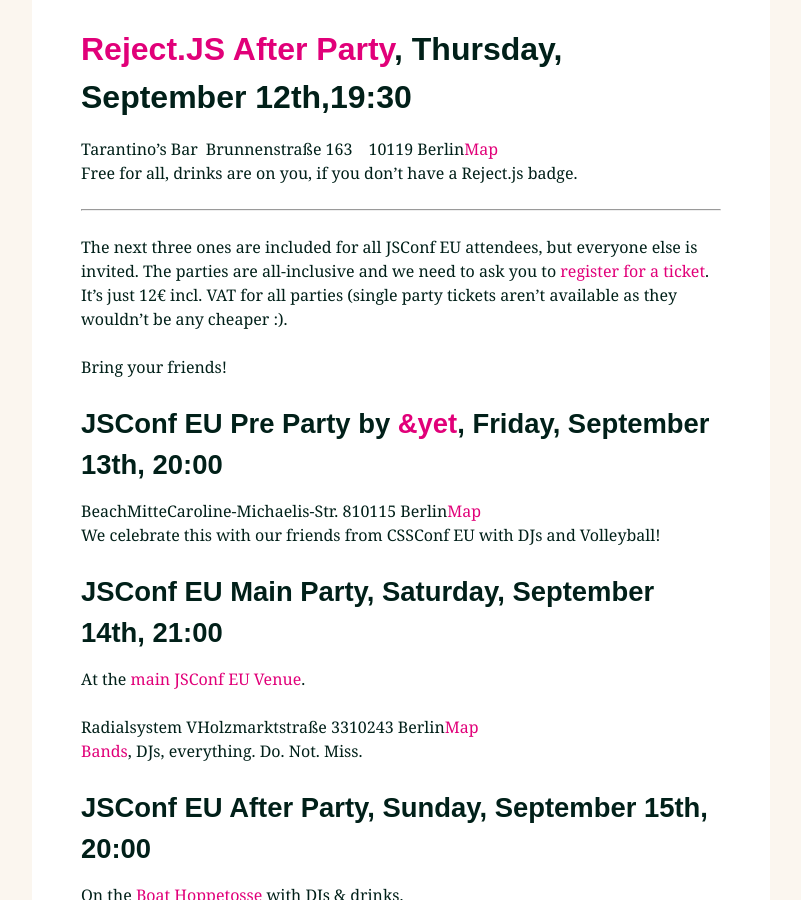
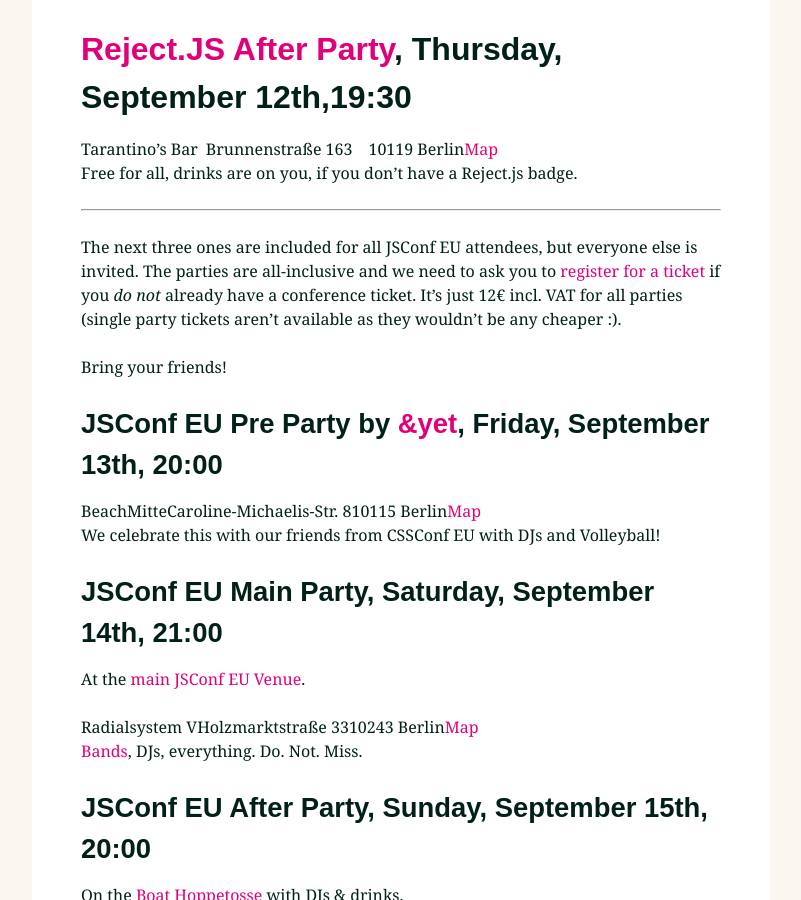
Before and after one commit to jsconf/2013.jsconf.eu, a Jekyll site: the page built from _posts/2013-09-10-festivities.md, in a window 1280 px wide and 900 px high, scrolled down 973 px. Shown: the whole window, without its empty margins (239-1040 px from the left). Built offline with Jekyll 4.4.1, drawn with Linux system fonts in a browser that asks for light colours; nearby versions of some CDN libraries; comment, search, counter and statistics services are not loaded.

Commit message:
Clarify party ticket requirement

```diff
--- a/_posts/2013-09-10-festivities.md
+++ b/_posts/2013-09-10-festivities.md
@@ -23,7 +23,7 @@
 
 * * *
 
-The next three ones are included for all JSConf EU attendees, but everyone else is invited. The parties are all-inclusive and we need to ask you to [register for a ticket](https://tito.io/jsconfeu/jsconf-eu-2013?release_id=ua2fijypje). It’s just 12€ incl. VAT for all parties (single party tickets aren’t available as they wouldn’t be any cheaper :).
+The next three ones are included for all JSConf EU attendees, but everyone else is invited. The parties are all-inclusive and we need to ask you to [register for a ticket](https://tito.io/jsconfeu/jsconf-eu-2013?release_id=ua2fijypje) if you *do not* already have a conference ticket. It’s just 12€ incl. VAT for all parties (single party tickets aren’t available as they wouldn’t be any cheaper :).
 
 Bring your friends!
 
```
